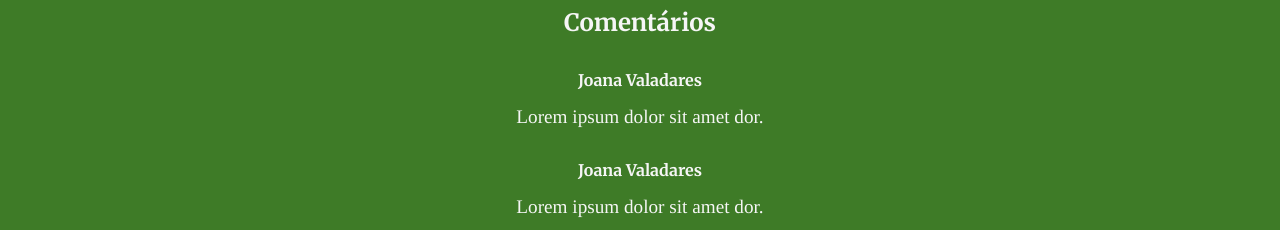
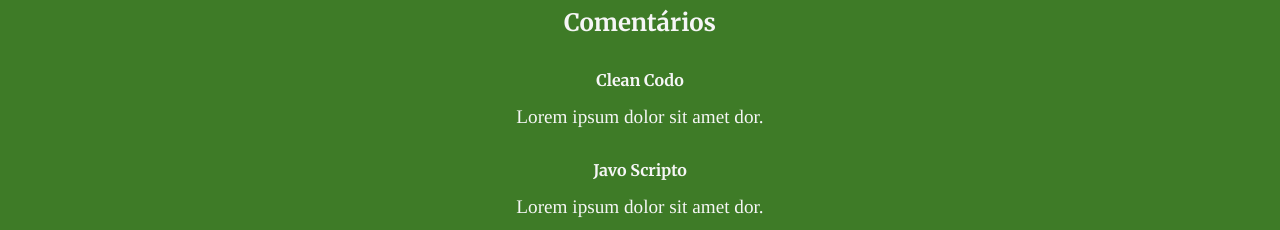
Before and after one commit to Killjoybr/html-interacao-humano-computador, a plain HTML site: page pages/blog.html in a window 1280 px wide. Shown: the part 979-1209 px from the top of the page. Drawn offline with Linux system fonts and the light colour scheme.

Commit message:
fix user comments

```diff
--- a/pages/blog.html
+++ b/pages/blog.html
@@ -49,11 +49,11 @@
         <section class="blog-comentarios">
             <h2 class="blog-comentarios-titulo">Comentários</h2>
             <article class="blog-comentarios-post">
-                <h3 class="blog-comentarios-post-subtitulo">Joana Valadares</h3>
+                <h3 class="blog-comentarios-post-subtitulo">Clean Codo</h3>
                 <p class="blog-comentarios-post-texto">Lorem ipsum dolor sit amet dor.</p>
             </article>
             <article class="blog-comentarios-post">
-                <h3 class="blog-comentarios-post-subtitulo">Joana Valadares</h3>
+                <h3 class="blog-comentarios-post-subtitulo">Javo Scripto</h3>
                 <p class="blog-comentarios-post-texto">Lorem ipsum dolor sit amet dor.</p>
             </article>
         </section>
```
